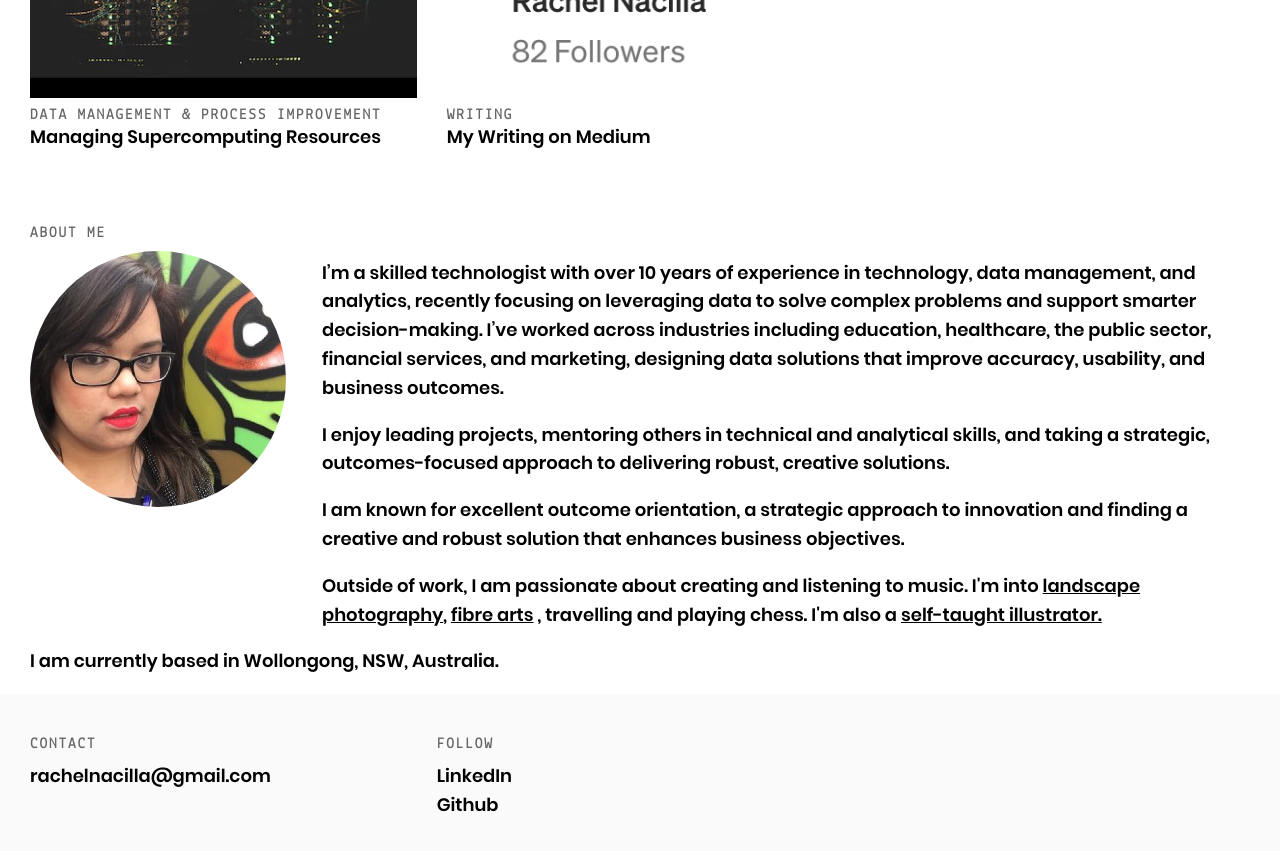
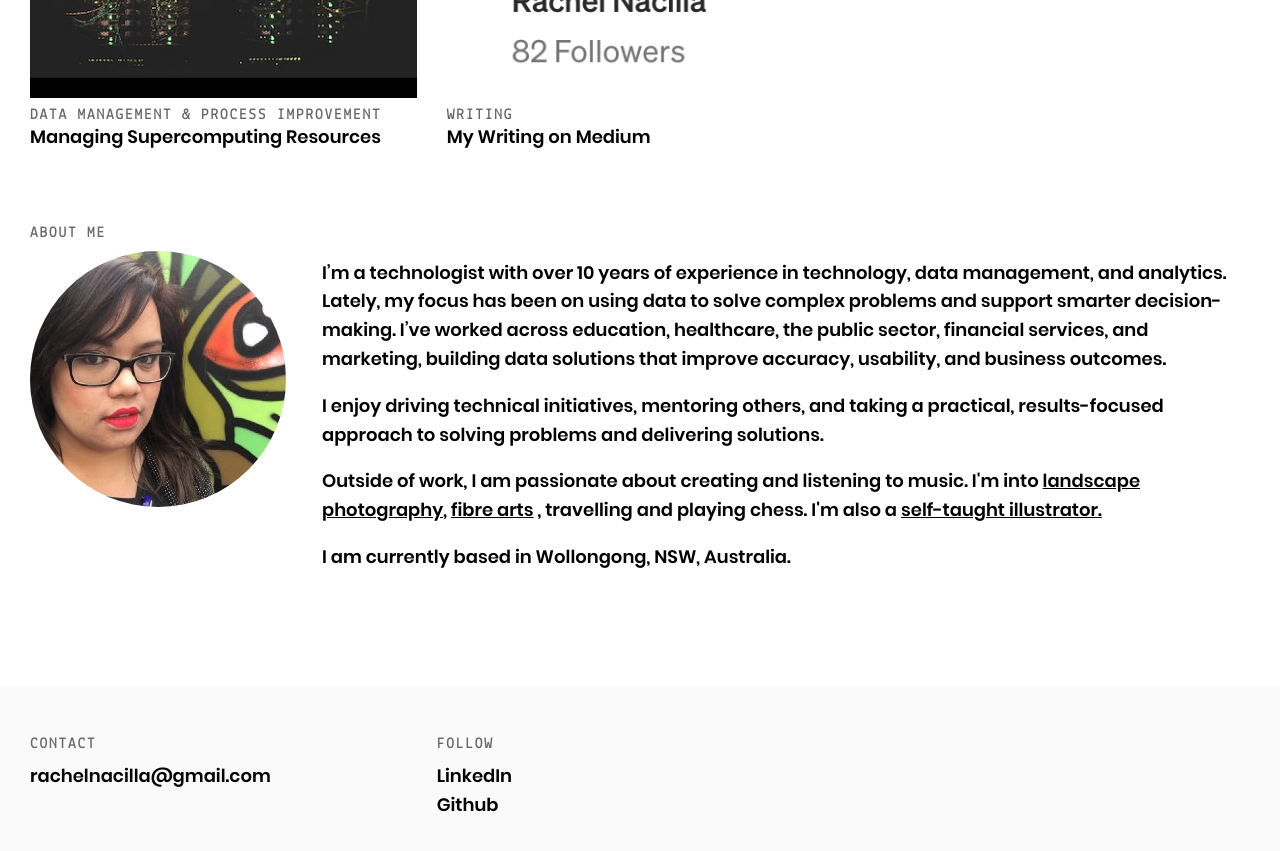
Before and after one commit to rachelnacilla/rachelnacilla.github.io, a Jekyll site: the page built from index.html, in a window 1280 px wide and 900 px high, scrolled down 1272 px. Shown: the top 851 px of the window. Built offline with Jekyll 4.4.1, drawn with Linux system fonts in a browser that asks for light colours.

Commit message:
Rewrite the bio again

```diff
--- a/index.html
+++ b/index.html
@@ -47,11 +47,9 @@
 					<img src="assets/images/rachelnacilla_portrait.jpeg" alt="portrait of Rachel Nacilla">
 				</div>
 
-				<p>I’m a skilled technologist with over 10 years of experience in technology, data management, and analytics, recently focusing on leveraging data to solve complex problems and support smarter decision-making. I’ve worked across industries including education, healthcare, the public sector, financial services, and marketing, designing data solutions that improve accuracy, usability, and business outcomes.</p>
+				<p>I’m a technologist with over 10 years of experience in technology, data management, and analytics. Lately, my focus has been on using data to solve complex problems and support smarter decision-making. I’ve worked across education, healthcare, the public sector, financial services, and marketing, building data solutions that improve accuracy, usability, and business outcomes.</p>
 
-				<p>I enjoy leading projects, mentoring others in technical and analytical skills, and taking a strategic, outcomes-focused approach to delivering robust, creative solutions.</p>
-
-				<P>I am known for excellent outcome orientation, a strategic approach to innovation and finding a creative and robust solution that enhances business objectives.</p>
+				<p>I enjoy driving technical initiatives, mentoring others, and taking a practical, results-focused approach to solving problems and delivering solutions.</p>
 
 				<p>Outside of work, I am passionate about creating and listening to music. I'm into <a href="https://vero.co/rachelsnicepics" target="_blank">landscape photography</a>, <a href="https://www.instagram.com/fibreartsbyrach/" target="_blank">fibre arts</a>
 					, travelling and playing chess. I'm also a <a href="https://www.behance.net/rachelnacilla" target="_blank">self-taught illustrator.</a></p>
```
